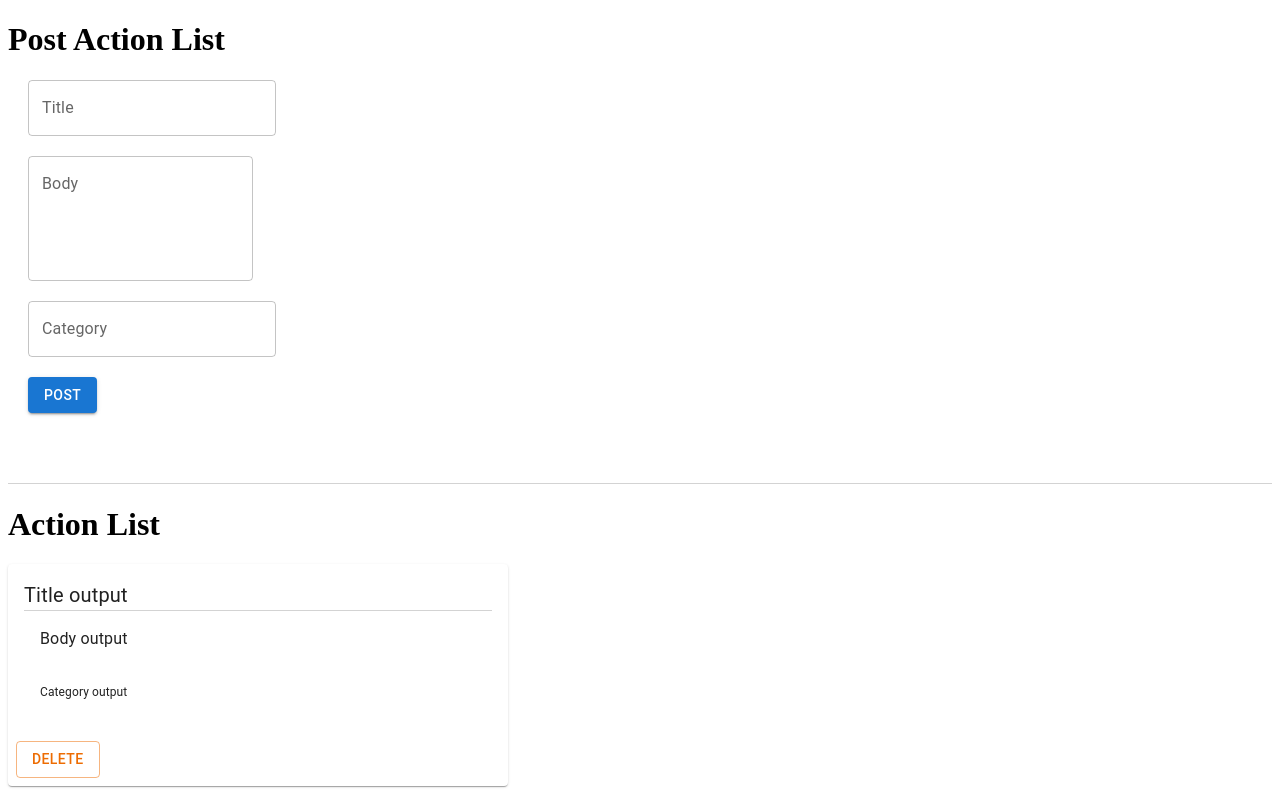
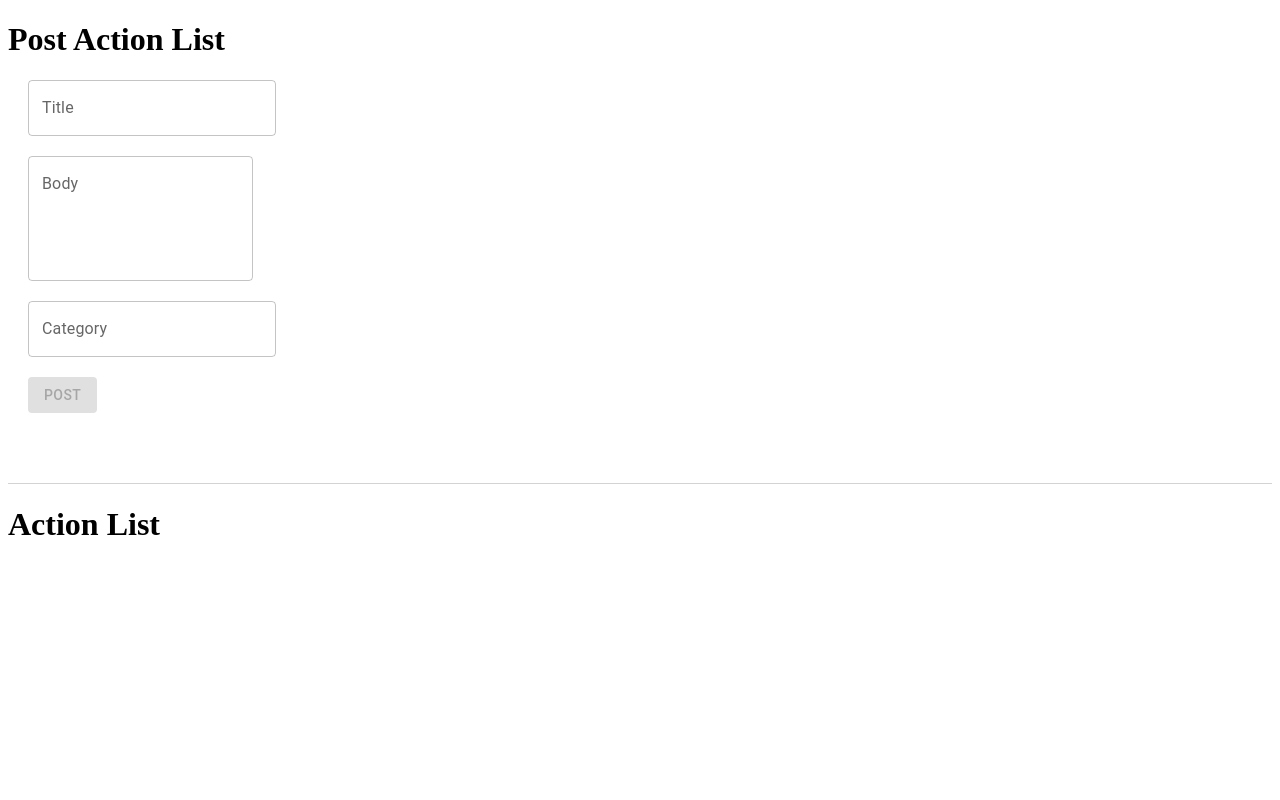
Before and after one commit to kasumi-yoshida-arkth/forminput-and-display-1, a React (Create React App) app: page / in a window 1280 px wide. Built offline with nearby package versions, Linux system fonts and the light colour scheme.

Commit message:
[WIP]useStateとuseEffectの追加

```diff
--- a/src/App.js
+++ b/src/App.js
@@ -1,39 +1,71 @@
-import React from 'react'
+import React, { useEffect, useState } from 'react'
 import { Button, Card, CardActions, CardContent, TextField, Typography } from '@mui/material'
 import { Box } from '@mui/system'
 import './index.css'
 
 const App = () => {
+  const [title, setTitle] = useState('')
+  const [body, setBody] = useState('')
+  const [category, setCategory] = useState('')
+  const [cards, setCards] = useState([])
+  const [cardNum, setCardNum] = useState(0)
+
+  const inputAllForm = title === '' || body === '' || category === ''
+
+  const postAction = e => {
+    e.preventDefault()
+
+    setCardNum(cardNum + 1)
+  }
+
+  useEffect(() => {
+    const addCard = async () => {
+      if (title !== '') {
+        const newCard = await { cardTitle: title, cardBody: body, cardCategory: category }
+        if (cards.length) {
+          setCards([...cards, newCard]);
+          console.log(cards);
+        } else {
+          setCards([newCard]);
+          console.log(cards);
+        }
+      }
+    }
+    addCard()
+  }, [cardNum])
+
   return (
     <>
       <Box sx={{ borderBottom: '1px solid lightgray', paddingBottom: '50px' }}>
         <h1>Post Action List</h1>
         <form>
-          <TextField className='input-form' id='title' label='Title' variant='outlined' />
-          <TextField className='input-form' id='body' label='Body' multiline rows={4} variant='outlined' />
-          <TextField className='input-form' id='category' label='Category' variant='outlined' />
-          <Button className='input-form' variant='contained'>post</Button>
+          <TextField className='input-form' id='title' label='Title' variant='outlined' onChange={e => setTitle(e.target.value)} />
+          <TextField className='input-form' id='body' label='Body' multiline rows={4} variant='outlined' onChange={e => setBody(e.target.value)} />
+          <TextField className='input-form' id='category' label='Category' variant='outlined' onChange={e => setCategory(e.target.value)} />
+          <Button className='input-form' variant='contained' onClick={postAction} disabled={inputAllForm}>post</Button>
         </form>
       </Box>
 
       <Box>
         <h1>Action List</h1>
+        {cards.forEach((card) => {
           <Card sx={{ maxWidth: 500 }}>
             <CardContent>
               <Typography sx={{ fontSize: 20, borderBottom: '1px solid lightgray' }}>
-              Title output
+                {card.cardTitle}a
               </Typography>
               <Typography sx={{ fontSize: 16, padding: 2 }}>
-              Body output
+                {card.cardBody}
               </Typography>
               <Typography sx={{ fontSize: 12, padding: 2 }}>
-              Category output
+                {card.cardCategory}
               </Typography>
             </CardContent>
             <CardActions>
               <Button color='warning' variant='outlined'>Delete</Button>
             </CardActions>
           </Card>
+        })}
       </Box>
     </>
   )
```
Lines whose indentation alone changed are shown as unchanged.
